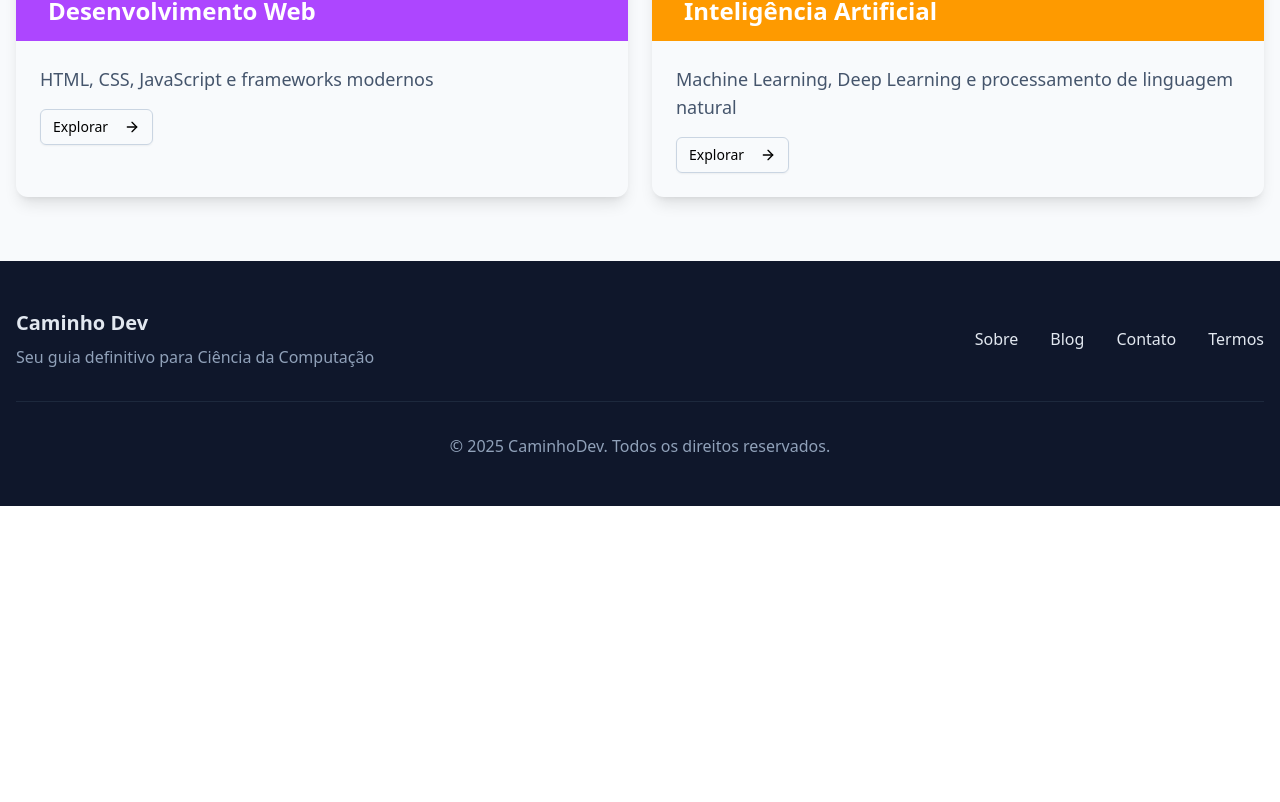
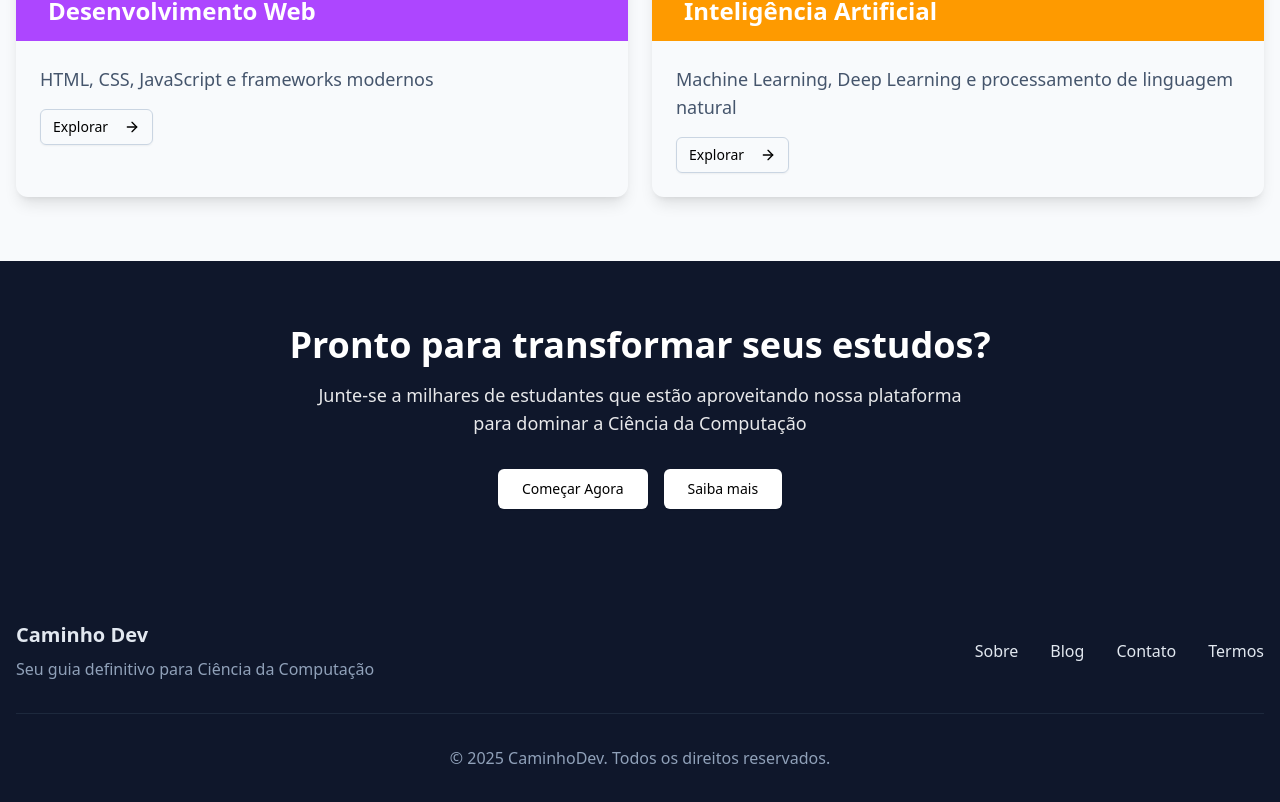
Before and after one commit to Engenharia-II/frontend, a Next.js app: page / in a window 1280 px wide. Shown: the part 1911-2713 px from the top of the page. Before the commit the page ends 2417 px from the top, so only its background shows below. Built offline with nearby package versions, Linux system fonts and the light colour scheme.

Commit message:
feat: add CTA component in home page

```diff
--- a/src/app/page.tsx
+++ b/src/app/page.tsx
@@ -1,3 +1,4 @@
+import CallToAction from '@/components/landing_page/CallToAction';
 import Features from '@/components/landing_page/Features';
 import Footer from '@/components/landing_page/Footer';
 import Header from '@/components/landing_page/Header';
@@ -9,6 +10,7 @@ export default function Home() {
       <Header />
       <Features />
       <LearningPath />
+      <CallToAction />
       <Footer />
     </div>
   );
--- /dev/null
+++ b/src/components/landing_page/CallToAction.tsx
@@ -0,0 +1,31 @@
+import { Button } from '../ui/button';
+
+export default function CallToAction() {
+  return (
+    <section className="py-16 px-4 bg-slate-900 text-white">
+      <div className="container mx-auto text-center">
+        <h2 className="text-3xl md:text-4xl font-bold mb-4">
+          Pronto para transformar seus estudos?
+        </h2>
+        <p className="text-lg mb-8 max-w-2xl mx-auto opacity-90">
+          Junte-se a milhares de estudantes que estão aproveitando nossa
+          plataforma para dominar a Ciência da Computação
+        </p>
+        <div className="flex flex-col sm:flex-row gap-4 justify-center">
+          <Button
+            size="lg"
+            className="bg-white text-black hover:bg-white/90 hover:cursor-pointer"
+          >
+            Começar Agora
+          </Button>
+          <Button
+            size="lg"
+            className="bg-white text-black hover:bg-white/90 hover:cursor-pointer"
+          >
+            Saiba mais
+          </Button>
+        </div>
+      </div>
+    </section>
+  );
+}
```
